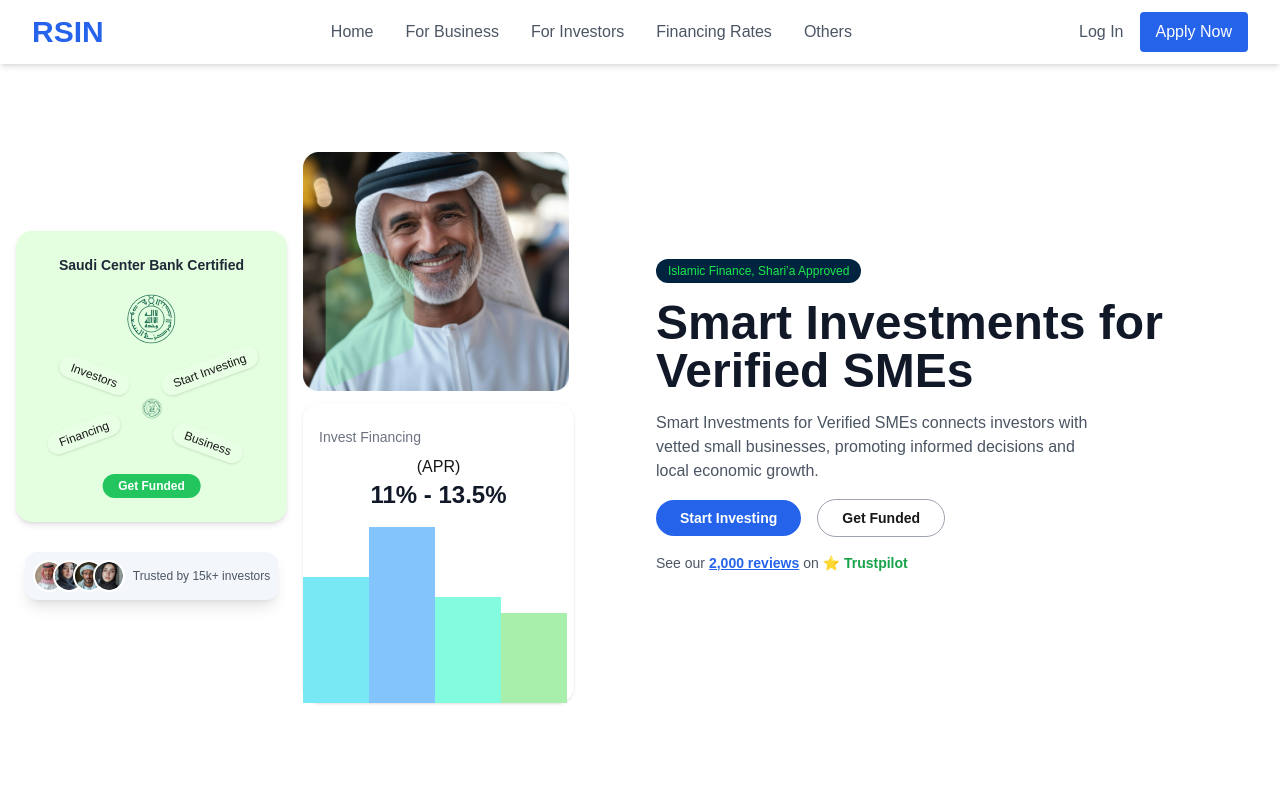
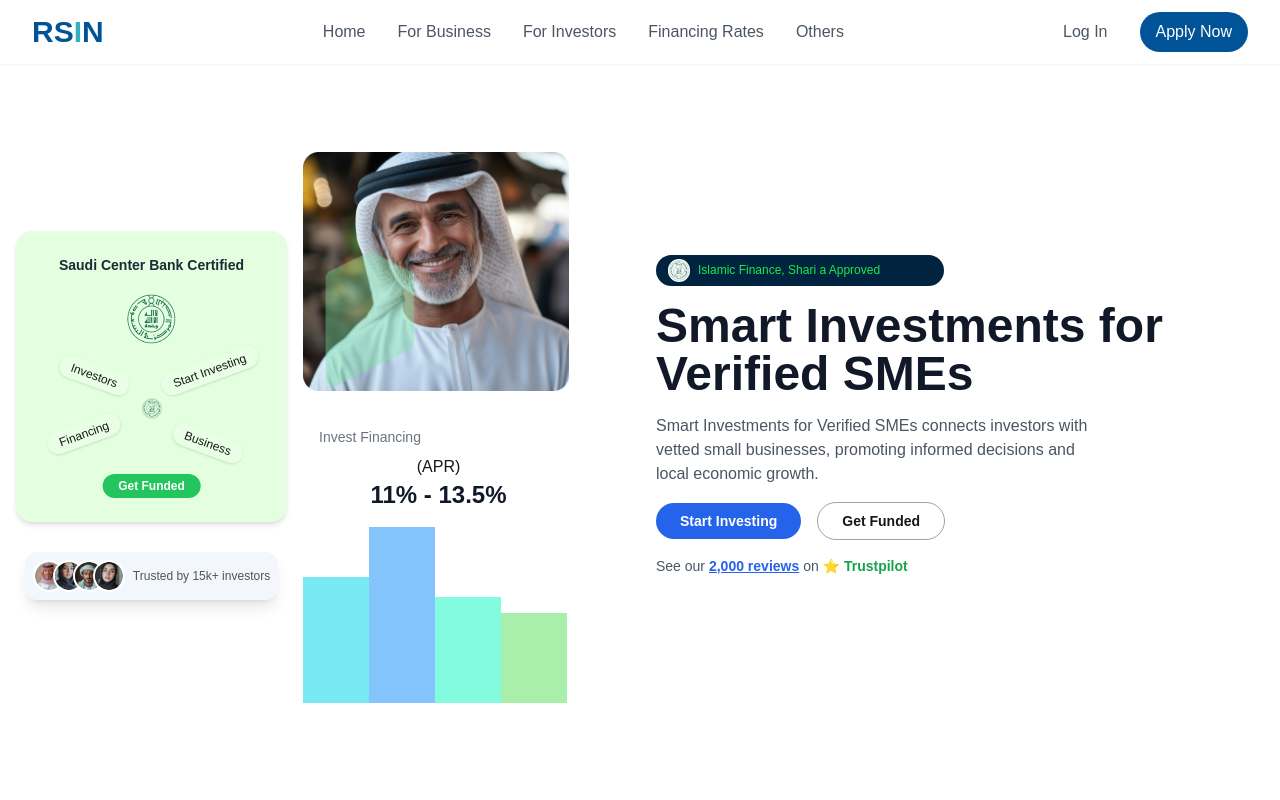
Before and after one commit to MdJowelAhmed/rsin-job-task, a Next.js app: page / in a window 1280 px wide. Shown: the top 800 px of the page. Built offline with nearby package versions, Linux system fonts and the light colour scheme.

Commit message:
update navbar

```diff
--- a/src/app/components/Banner.jsx
+++ b/src/app/components/Banner.jsx
@@ -18,7 +18,7 @@ const Banner = () => {
               {/* Circular Center Logo */}
               <div className="absolute top-14 left-1/2 -translate-x-1/2 w-16 h-16 rounded-full  flex items-center justify-center">
                 <Image
-                  src="/Logo_Saudi.png" /* Replace with your logo */
+                  src="/Logo_Saudi.png"
                   alt="Center Logo"
                   height={55}
                   width={55}
@@ -27,7 +27,7 @@ const Banner = () => {
 
               <div className="absolute top-1/2 left-1/2 -translate-x-1/2 w-16 h-16 rounded-full  flex items-center justify-center">
                 <Image
-                  src="/Logo_Saudi.png" /* Replace with your logo */
+                  src="/Logo_Saudi.png"
                   alt="Center Logo"
                   height={22}
                   width={22}
@@ -38,8 +38,8 @@ const Banner = () => {
               <div
                 className="absolute top-36 left-10"
                 style={{
-                  transform: "rotate(20deg)", // Slight tilt (adjust the degree as needed)
-                  transformOrigin: "right center", // Rotate around the left edge
+                  transform: "rotate(20deg)",
+                  transformOrigin: "right center",
                 }}
               >
                 <span className="px-3 py-1 text-xs font-medium bg-[#F1FFEE52] shadow rounded-full">
@@ -49,8 +49,8 @@ const Banner = () => {
               <div
                 className="absolute top-36 right-6"
                 style={{
-                  transform: "rotate(-20deg)", // Slight tilt (adjust the degree as needed)
-                  transformOrigin: "left center", // Rotate around the left edge
+                  transform: "rotate(-20deg)",
+                  transformOrigin: "left center",
                 }}
               >
                 <span className="px-3 py-1 text-xs font-medium bg-[#F1FFEE52] shadow rounded-full">
@@ -60,8 +60,8 @@ const Banner = () => {
               <div
                 className="absolute bottom-16 left-8"
                 style={{
-                  transform: "rotate(-20deg)", // Slight tilt (adjust the degree as needed)
-                  transformOrigin: "left center", // Rotate around the left edge
+                  transform: "rotate(-20deg)",
+                  transformOrigin: "left center",
                 }}
               >
                 <span className="px-3 py-1 text-xs font-medium bg-[#F1FFEE52] shadow rounded-full">
@@ -71,8 +71,8 @@ const Banner = () => {
               <div
                 className="absolute bottom-20 right-10"
                 style={{
-                  transform: "rotate(20deg)", // Slight tilt (adjust the degree as needed)
-                  transformOrigin: "left center", // Rotate around the left edge
+                  transform: "rotate(20deg)",
+                  transformOrigin: "left center",
                 }}
               >
                 <span className="px-3 py-1 text-xs font-medium bg-[#F1FFEE52] shadow rounded-full">
@@ -134,7 +134,7 @@ const Banner = () => {
               />
             </div>
             {/* Graph Section */}
-            <div className="bg-white rounded-2xl shadow  w-[271px]">
+            <div className="bg-white rounded-2xl   w-[271px]">
               <div className="text-center pt-6">
                 <h4 className="text-gray-500 text-sm mb-2 text-left pl-4">
                   Invest Financing
@@ -154,8 +154,15 @@ const Banner = () => {
 
         {/* Right Section */}
         <div className="space-y-4">
-          <div className="inline-block bg-[#00233F] text-[#19EB4B] text-xs  px-3 py-1 rounded-full">
-            Islamic Finance, Shari’a Approved
+          <div className="flex gap-2 max-w-72 items-center bg-[#00233F] text-[#19EB4B] text-xs   px-3 py-1 rounded-full">
+            <Image
+              src="/Logo_Saudi.png"
+              alt="Center Logo"
+              height={22}
+              width={22}
+              className="bg-white rounded-full"
+            />
+            Islamic Finance, Shari a Approved
           </div>
           <h1 className="text-3xl md:text-5xl font-extrabold text-gray-900 leading-tight">
             Smart Investments for Verified SMEs
--- a/src/app/components/FaqSection.jsx
+++ b/src/app/components/FaqSection.jsx
@@ -125,11 +125,6 @@ const FAQSection=()=> {
     ],
   };
 
-  console.log(faqData);
-
-
-  console.log(faqData);
-
 
   return (
     <section className="py-12 px-6 bg-gray-50">
--- a/src/app/components/Footer.jsx
+++ b/src/app/components/Footer.jsx
@@ -13,7 +13,7 @@ import Image from "next/image";
 
 const Footer = () => {
   return (
-    <footer className="bg-gray-100 text-gray-700 dark:bg-gray-900 dark:text-gray-300">
+    <footer className="bg-white text-gray-700 dark:bg-gray-900 dark:text-gray-300">
       {/* Top Section */}
       <div className="container mx-auto py-10 px-6 md:flex md:justify-between ">
         {/* Logo and Disclaimer */}
@@ -120,7 +120,7 @@ const Footer = () => {
       <hr />
 
       {/* Bottom Section */}
-      <div className="bg-gray-200 dark:bg-gray-800 py-6 text-sm">
+      <div className="bg-white dark:bg-gray-800 py-6 text-sm">
         <div className="container mx-auto px-6 md:flex md:justify-between md:items-center">
           {/* Contact Info */}
           <div className="flex flex-col md:flex-row md:space-x-12">
--- a/src/app/components/ProcessSection.jsx
+++ b/src/app/components/ProcessSection.jsx
@@ -50,10 +50,10 @@ const ProcessSection = () => {
   ];
 
   return (
-    <section className="bg-gray-100 py-12 px-4 md:px-8 lg:px-16">
+    <section className="container bg-gray-100 py-12 px-4 md:px-8 lg:px-16 max-w-[1536px] mx-auto">
       {/* Header */}
-      <div className="bg-white shadow-lg p-6 rounded-lg mb-10">
-      <div className="mb-12  ">
+      <div className="bg-white shadow-lg p-6 rounded-lg mb-6">
+      <div className="mb-6  ">
         <p className="text-green-600 font-semibold mb-2">How it Works</p>
         <h2 className="text-2xl md:text-4xl font-bold max-w-[350px]">
           Our Process for Investors and Businesses
--- a/src/app/components/navbar/Navbar.jsx
+++ b/src/app/components/navbar/Navbar.jsx
@@ -10,10 +10,10 @@ const Navbar = () => {
   };
 
   return (
-    <div className="w-full shadow-md">
+    <div className="container max-w-[1536px] mx-auto shadow-sm">
       <div className="flex justify-between items-center h-16 px-4 md:px-8">
         {/* Logo */}
-        <h1 className="text-3xl font-bold text-blue-600">RSIN</h1>
+        <h1 className="text-3xl font-bold text-[#005397]">RS<span className="text-[#36B0BE]">I</span>N</h1>
 
         {/* Desktop Nav Links */}
         <ul className="hidden md:flex space-x-8 text-gray-600">
@@ -25,9 +25,9 @@ const Navbar = () => {
         </ul>
 
         {/* Login & Apply Button */}
-        <div className="hidden md:flex space-x-4">
+        <div className="hidden md:flex space-x-8">
           <button className="text-gray-600">Log In</button>
-          <button className="bg-blue-600 text-white px-4 py-2 rounded hover:bg-blue-700">
+          <button className="bg-[#005397] text-white px-4 py-2 rounded-3xl hover:bg-blue-700">
             Apply Now
           </button>
         </div>
@@ -60,7 +60,7 @@ const Navbar = () => {
         </li>
         <li className="py-4 px-6 hover:bg-gray-100 cursor-pointer">Others</li>
         <li className="py-4 px-6 hover:bg-gray-100 cursor-pointer">Log In</li>
-        <li className="py-4 px-6 text-blue-600 font-bold">Apply Now</li>
+        <li className="py-2 px-6 bg-[#005397] text-white  rounded-3xl">Apply Now</li>
       </ul>
     </div>
   );
```
